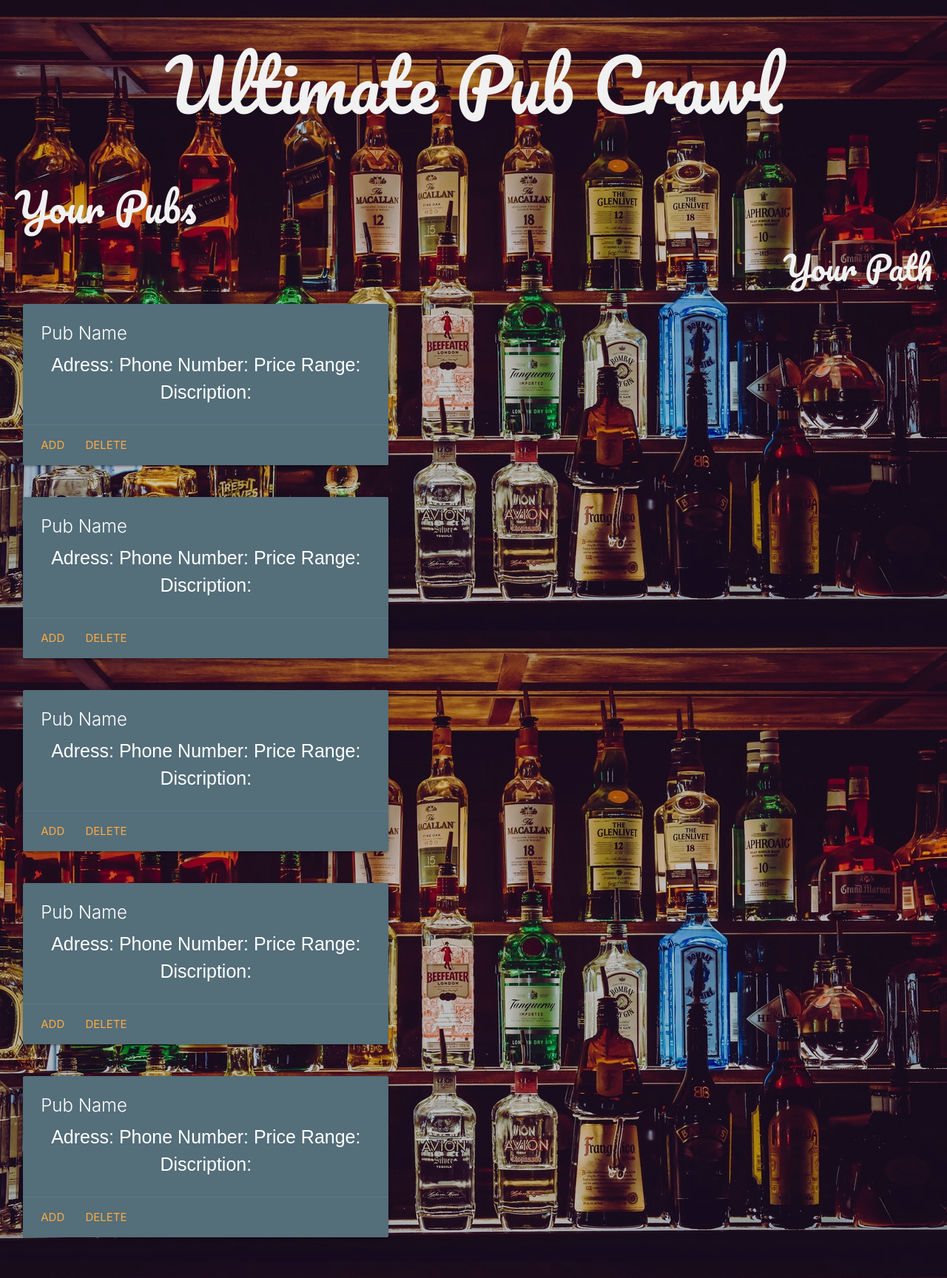
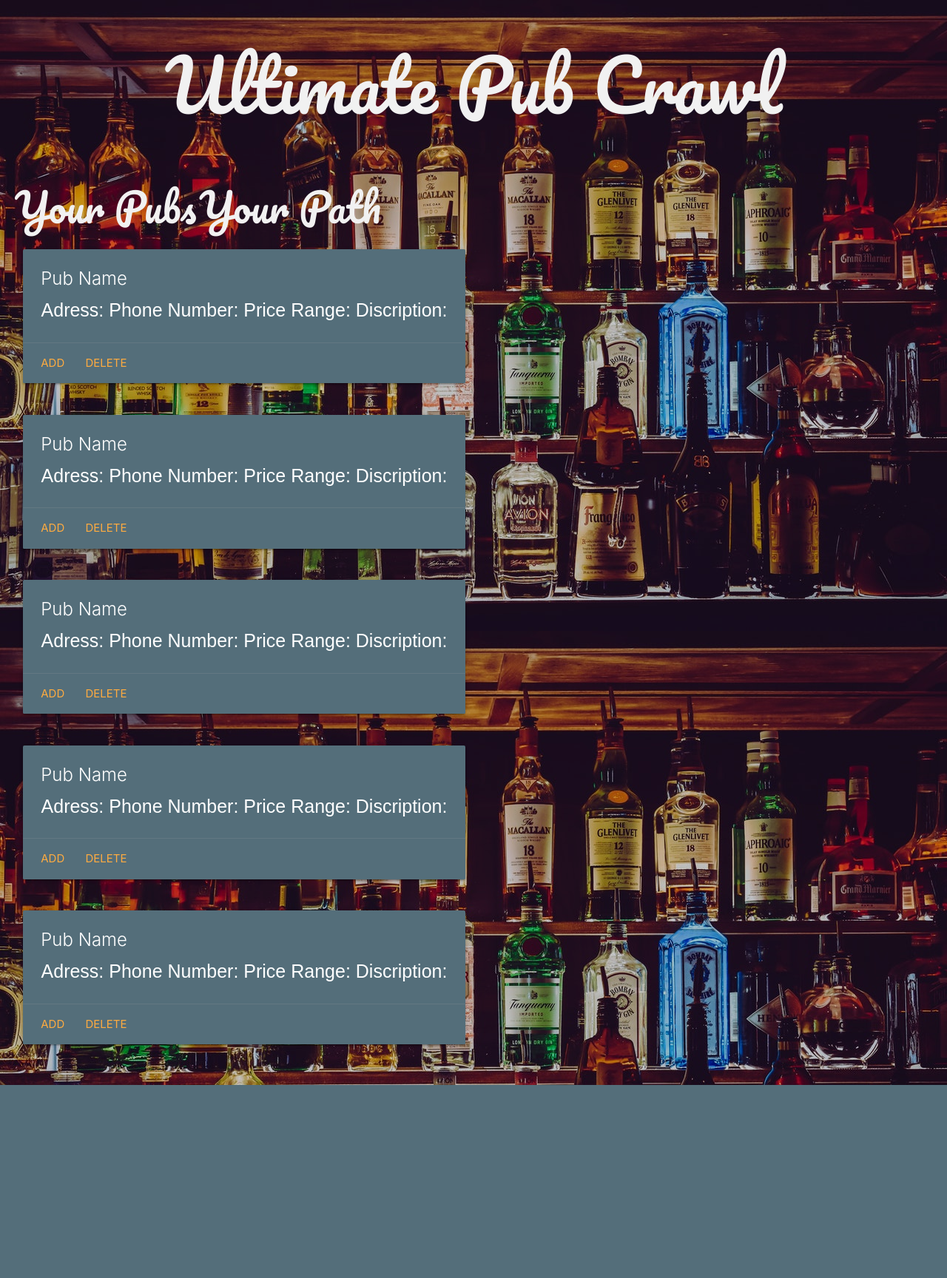
Before and after one commit to WillRodgers7/Ultimate-Pub-Crawl, a PHP site: page /End.html in a window 1280 px wide. Shown: the whole page at 74% size. After the commit the page ends 1467 px from the top, so only its background shows below. Run offline with PHP 8.4, Linux system fonts and the light colour scheme; some web fonts are replaced.

Commit message:
Newupdate

```diff
--- a/End.css
+++ b/End.css
@@ -29,8 +29,9 @@
 #pubs {
     font-family: 'Pacifico', cursive;
     font-size: 70px;
-    display: inline;
+    display: inline-flex;
     text-align: left;
+
 
 
 }
@@ -38,11 +39,12 @@
 #path {
     font-family: 'Pacifico', cursive;
     font-size: 70px;
-    display: inline;
+    display: inline-flex;
     text-align: right;
 
 
 }
+
 
 
 p {
--- a/End.html
+++ b/End.html
@@ -32,12 +32,12 @@
             </div>
 
             <div id="path">
-            <h3>Your Path</h3>
+            <h2>Your Path</h2>
             </div>
 
 			<!-- 1. card start -->
 			<div class="row">
-				<div class="col s12 m5">
+				<div class="col s12 m6">
 					<div class="card blue-grey darken-1">
 						<div class="card-content white-text">
 							<span class="card-title">Pub Name</span>
@@ -56,7 +56,7 @@
 
 			<!-- 2. card start -->
 			<div class="row">
-				<div class="col s12 m5">
+				<div class="col s12 m6">
 					<div class="card blue-grey darken-1">
 						<div class="card-content white-text">
 							<span class="card-title">Pub Name</span>
@@ -75,7 +75,7 @@
 
 			<!-- 3. card start -->
 			<div class="row">
-				<div class="col s12 m5">
+				<div class="col s12 m6">
 					<div class="card blue-grey darken-1">
 						<div class="card-content white-text">
 							<span class="card-title">Pub Name</span>
@@ -94,7 +94,7 @@
 
 			<!-- 4. card start -->
 			<div class="row">
-				<div class="col s12 m5">
+				<div class="col s12 m6">
 					<div class="card blue-grey darken-1">
 						<div class="card-content white-text">
 							<span class="card-title">Pub Name</span>
@@ -113,7 +113,7 @@
 
 			<!-- 5. card start -->
 			<div class="row">
-				<div class="col s12 m5">
+				<div class="col s12 m6">
 					<div class="card blue-grey darken-1">
 						<div class="card-content white-text">
 							<span class="card-title">Pub Name</span>
```
